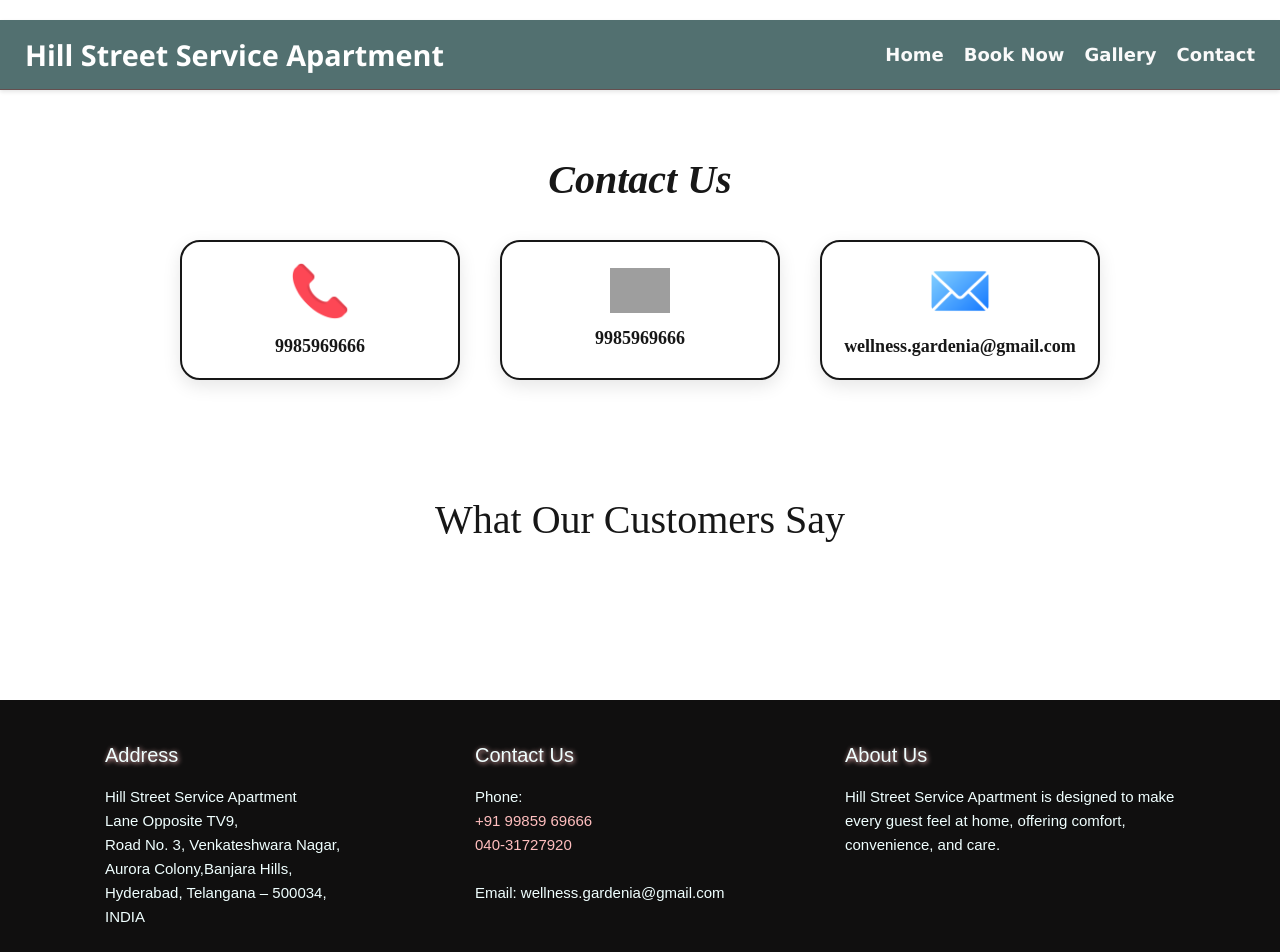
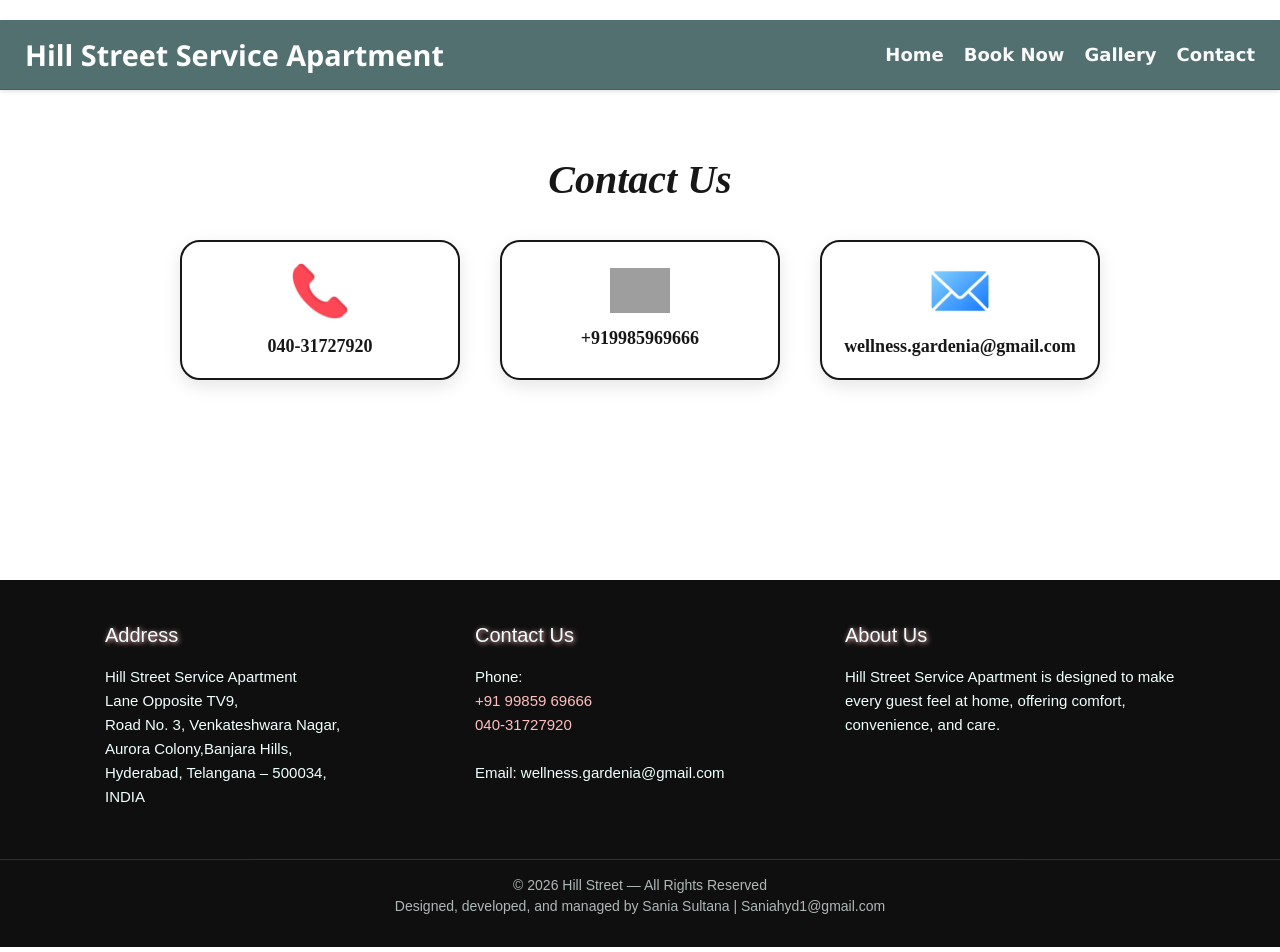
Before and after one commit to Saniahyd1/guesthouse, a Next.js app: page /contact in a window 1280 px wide. Shown: the top 952 px of the page. Built offline with nearby package versions, Linux system fonts and the light colour scheme; grey boxes are pictures that could not be loaded.

Commit message:
the updated

```diff
--- a/src/Components/footer.tsx
+++ b/src/Components/footer.tsx
@@ -43,8 +43,8 @@ export default function Footer() {
 
       <p className="footer-bottom">
         © 2026 Hill Street — All Rights Reserved<br />
-        Created and managed by <a href="https://portfolio-lake-tau-50.vercel.app/">Sania Sultana</a> |
-        <a href="mailto:saniahyd1@gmail.com"> saniahyd1@gmail.com</a>
+        Designed, developed, and managed by <a href="https://portfolio-lake-tau-50.vercel.app/">Sania Sultana</a> |
+        <a href="mailto:saniahyd1@gmail.com"> Saniahyd1@gmail.com</a>
       </p>
     </footer>
   );
--- a/src/app/contact/Page.css
+++ b/src/app/contact/Page.css
@@ -87,5 +87,6 @@ main {
 
   .card p {
     font-size: 16px;
+    margin: 12px;
   }
 }
--- a/src/app/contact/page.tsx
+++ b/src/app/contact/page.tsx
@@ -42,7 +42,8 @@ const copyToClipboard = (text: string) => {
               style={{ cursor: "pointer" }}
             >
               <img src="phone-call.png" alt="Phone" />
-              <p>9985969666<br/></p>
+              <p><a href="tel:04031727920">040-31727920</a><br/>
+              </p>
             </div>
 
             <div
@@ -51,7 +52,7 @@ const copyToClipboard = (text: string) => {
               style={{ cursor: "pointer" }}
             >
               <img src="whatsapp.png" alt="WhatsApp" />
-              <p>9985969666</p>
+              <p><a href="tel:9985969666">+919985969666</a></p>
             </div>
 
             <div
@@ -81,10 +82,11 @@ const copyToClipboard = (text: string) => {
         </div>
 
         <div className="ReveiwSection">
-          <h1>What Our Customers Say</h1>
+
           <div
             className="elfsight-app-db8148c4-d196-463c-be34-ffea461e3f77"
             data-elfsight-app-lazy
+
           ></div>
         </div>
       </main>
```
